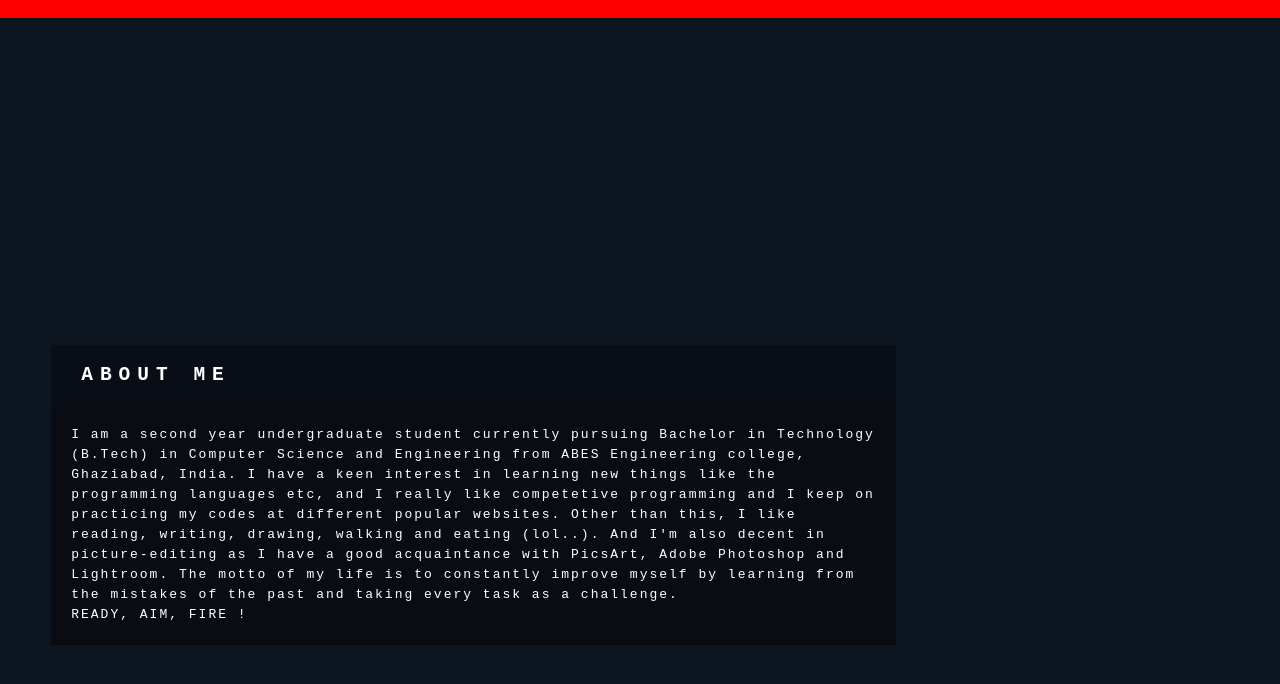
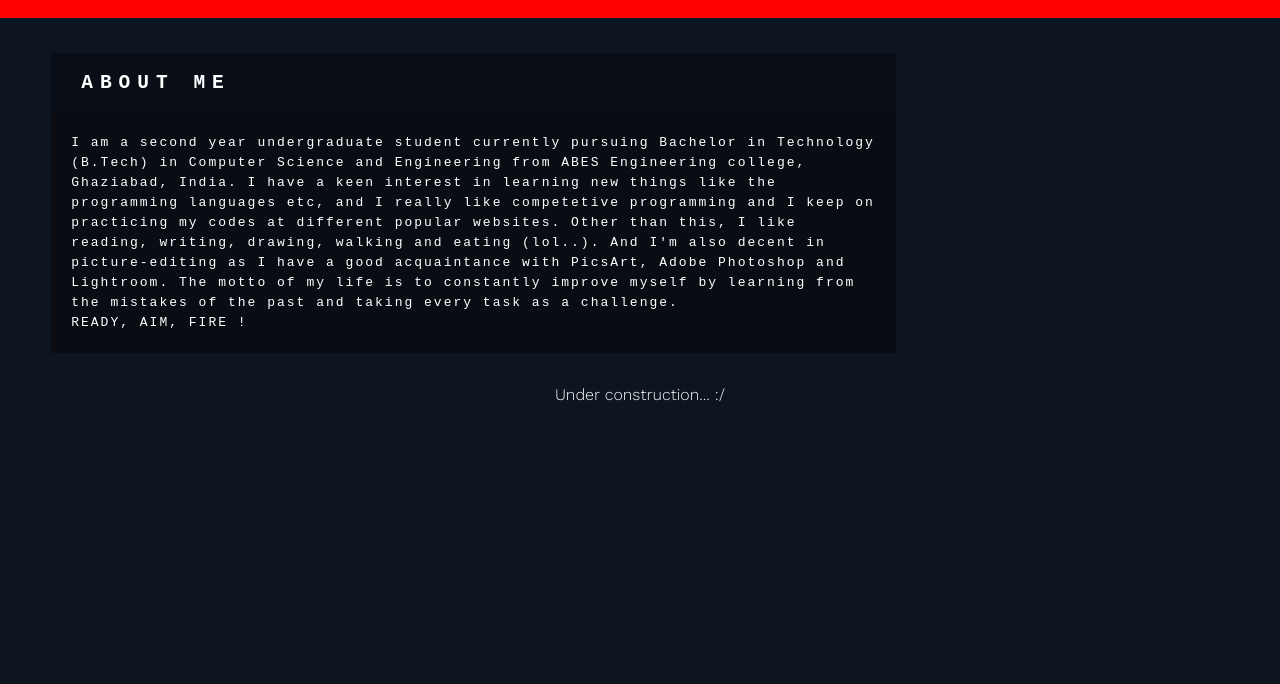
Before and after one commit to luctivud/.website, a plain HTML site: page index.html in a window 1280 px wide. Shown: the part 46-730 px from the top of the page. Drawn offline with nearby package versions, Linux system fonts and the light colour scheme; a web font is replaced by a local one.

Commit message:
Update main.css

```diff
--- a/assets/css/main.css
+++ b/assets/css/main.css
@@ -20,13 +20,11 @@
 body {
 	margin: 0;
 	font-family: 'Work Sans', sans-serif;
+  background:#0d1521;
 	font-weight: 400;
 }
 
 .content {
-  height: 200vh;
-  background:#0d1521;
-  display: grid;
   place-items: center;
 }
 
```
